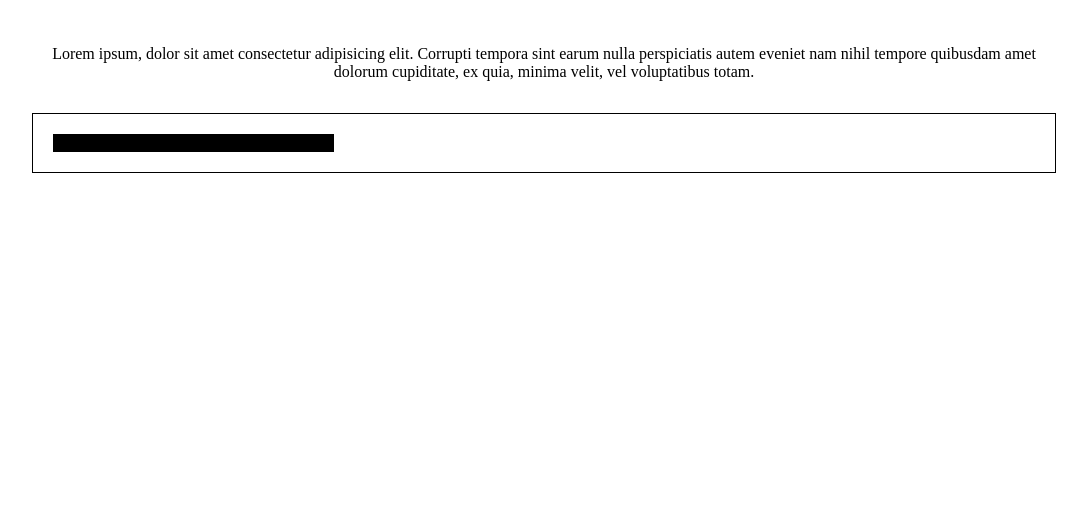
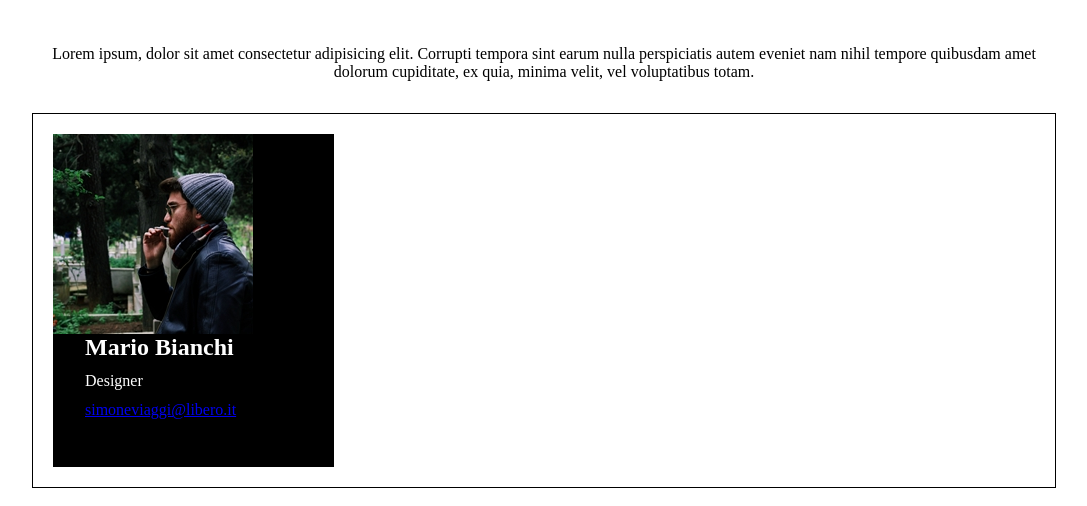
Before and after one commit to simolorevg/html-css-float-cards, a plain HTML site: page index.html in a window 1280 px wide. Shown: the part 72-578 px from the top of the page, without its empty margins (96-1183 px from the left). Drawn offline with Linux system fonts and the light colour scheme.

Commit message:
card part made

```diff
--- a/css/style.css
+++ b/css/style.css
@@ -50,8 +50,33 @@
     float:left;
 }
 
+/*CARD SECTION*/
 .card{
     width:100%;
     background-color: black;
     color: white;
 }
+
+.idphoto{
+    float:left;
+    max-width:100%;
+}
+
+
+.personinfo{
+    text-align:left;
+    padding:3rem 2rem;
+}
+
+.personinfo p{
+    margin-top: 0.7rem;
+    margin-bottom: 0.7rem;
+}
+
+.personinfo a{
+    margin-bottom: 0.8rem;
+}
+
+.personinfo h2{
+    margin-top:0.8rem;
+}
--- a/index.html
+++ b/index.html
@@ -29,7 +29,13 @@
 
                 <div class="col">
                     <div class="card clearfix">
-                        <img src="" alt="">
+                        <img src="img/male1.png" alt="Marco Bianchi" class="idphoto">
+
+                        <section class="personinfo">
+                            <h2>Mario Bianchi</h2>
+                            <p>Designer</p>
+                            <a href="mailto:simoneviaggi@libero.it">simoneviaggi@libero.it</a>
+                        </section>
                     </div>
                 </div>
 
```
